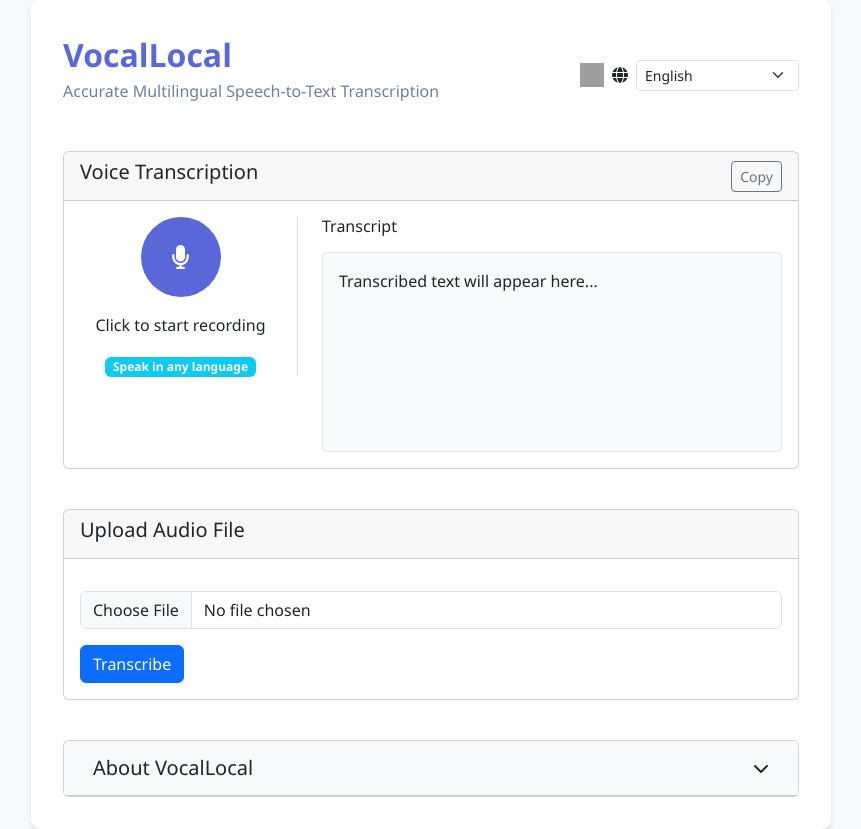
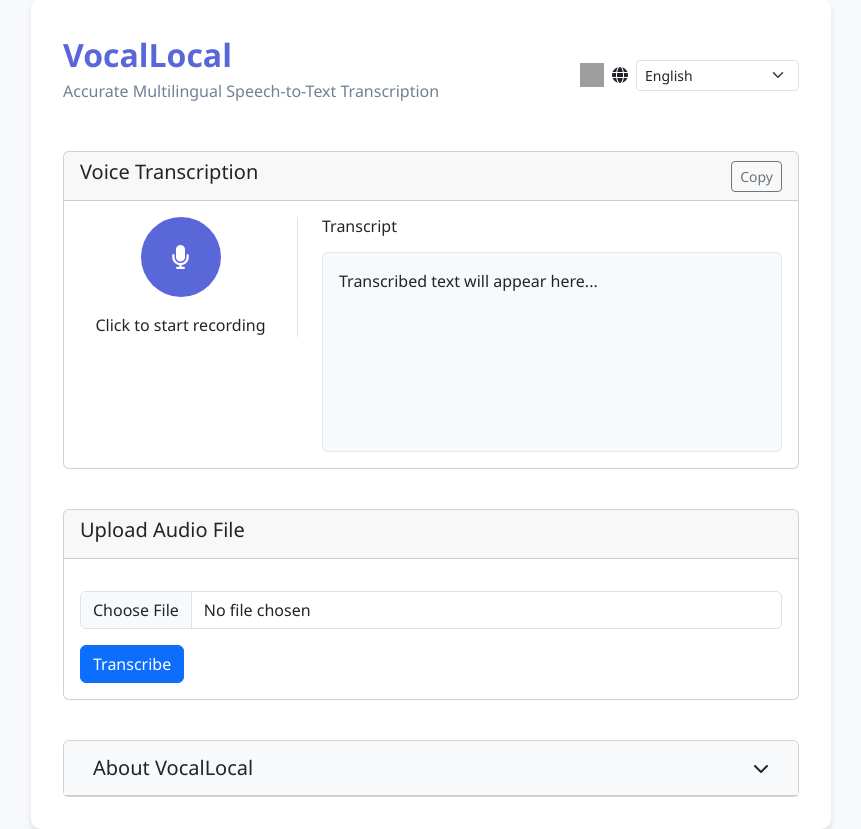
Before and after one commit to radubobirnac/vocallocal, a Flask app: page / in a window 1280 px wide. Shown: the part 33-862 px from the top of the page, without its empty margins (209-1070 px from the left). Run offline with Flask 3, Linux system fonts and the light colour scheme; some libraries are stand-ins or nearby versions; grey boxes are pictures that could not be loaded.

Commit message:
Remove 'Speak in any language' badge from recorder interface

```diff
--- a/templates/index.html
+++ b/templates/index.html
@@ -124,9 +124,6 @@
                                         <i class="fas fa-microphone"></i>
                                     </button>
                                     <div id="recordingStatus" class="text-center">Click to start recording</div>
-                                    <div class="mt-3 text-center">
-                                        <span class="badge bg-info">Speak in any language</span>
-                                    </div>
                                 </div>
                             </div>
                             <div class="col-md-8">
```
